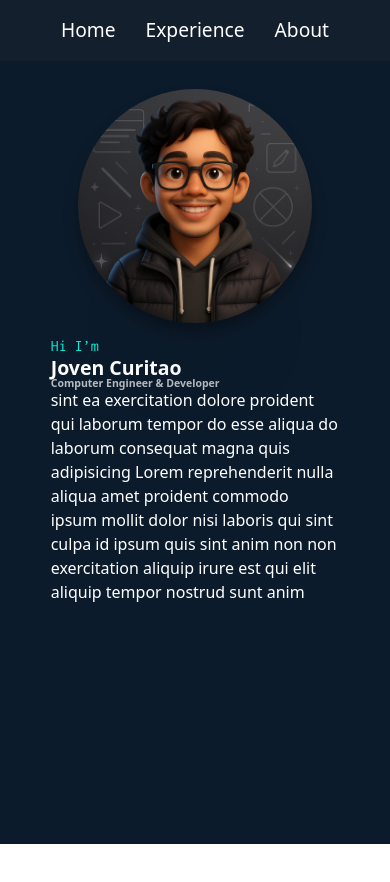
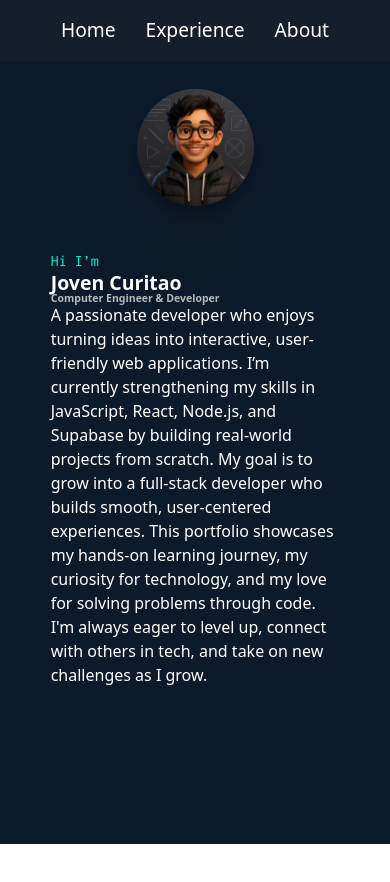
Before and after one commit to joven0015/joven-curitao, a React (Create React App) app: page / in a window 390 px wide. Shown: the top 882 px of the page. Built offline with nearby package versions, Linux system fonts and the light colour scheme.

Commit message:
fix responsive

```diff
--- a/src/components/Header/Header.css
+++ b/src/components/Header/Header.css
@@ -12,6 +12,7 @@
   width: 80%;
   color: white;
   display: flex;
+
 }
 #Hi {
   color: #00F2DE;
@@ -137,8 +138,8 @@
   }
 
 #intro_img img{
-
-   width: 60vw;
+  margin-bottom: 2rem ;
+   width: 30vw;
   height: auto;
 }
 
@@ -146,6 +147,7 @@
 @media (max-width: 260px){
 
 #description {
+  justify-content: center;
   font-size: 7vw;}
 #intro_img img{
    width: 60vw;
--- a/src/components/Header/Header.js
+++ b/src/components/Header/Header.js
@@ -1,12 +1,17 @@
 import "bootstrap/dist/css/bootstrap.min.css";
 import "./Header.css";
-import { LoremIpsum } from "lorem-ipsum";
 import Avatar from "../../images/Avatar.png";
 // const lorem = new LoremIpsum();
 // const text = lorem.generateWords(50);
 function Header() {
-  const lorem = new LoremIpsum();
-  const text = lorem.generateWords(50);
+  const text = `A passionate developer who enjoys turning ideas into interactive, user-friendly web applications.\n
+
+I’m currently strengthening my skills in JavaScript, React, Node.js, and Supabase by building real-world projects from scratch.\n
+
+My goal is to grow into a full-stack developer who builds smooth, user-centered experiences.\n
+This portfolio showcases my hands-on learning journey, my curiosity for technology, and my love for solving problems through code.\n
+
+I'm always eager to level up, connect with others in tech, and take on new challenges as I grow.`;
 
   return (
     <header id="header" className="header">
```
Also changed, not shown: src/App.css (line endings or trailing spaces).
